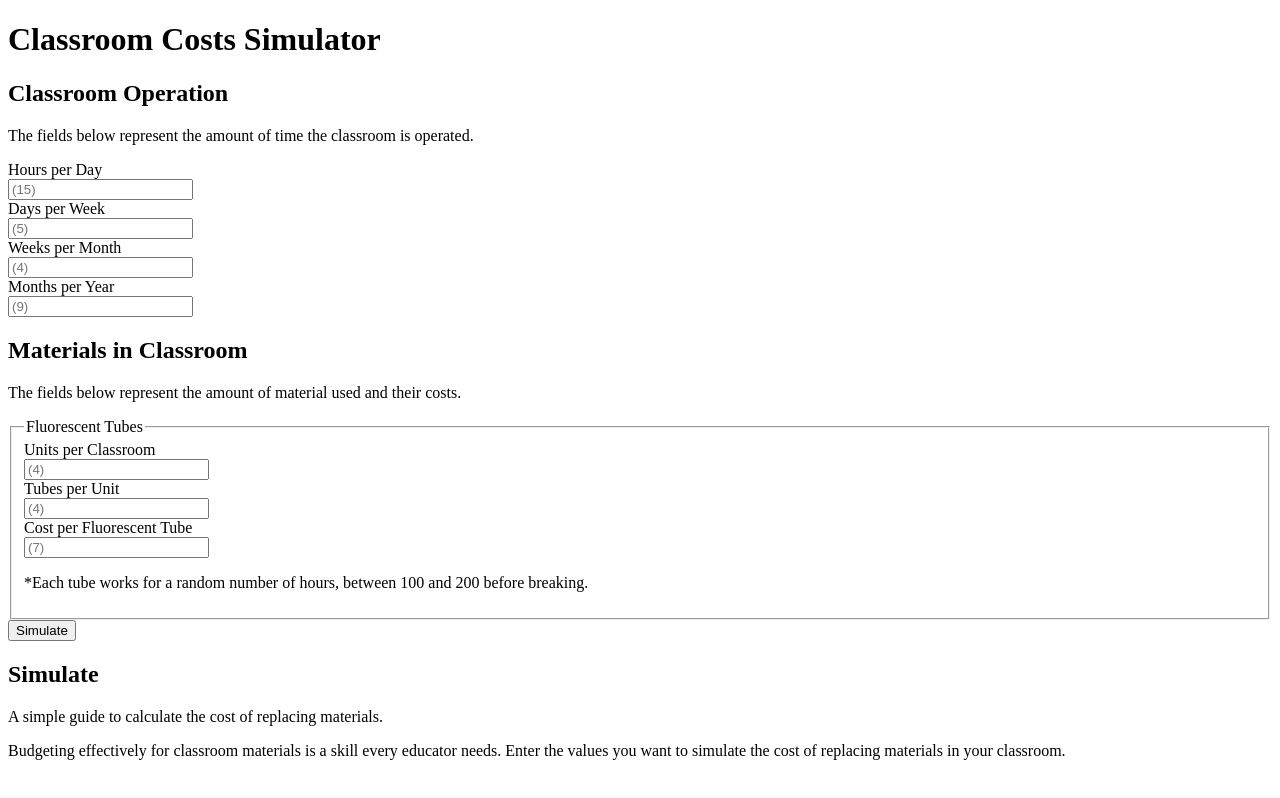
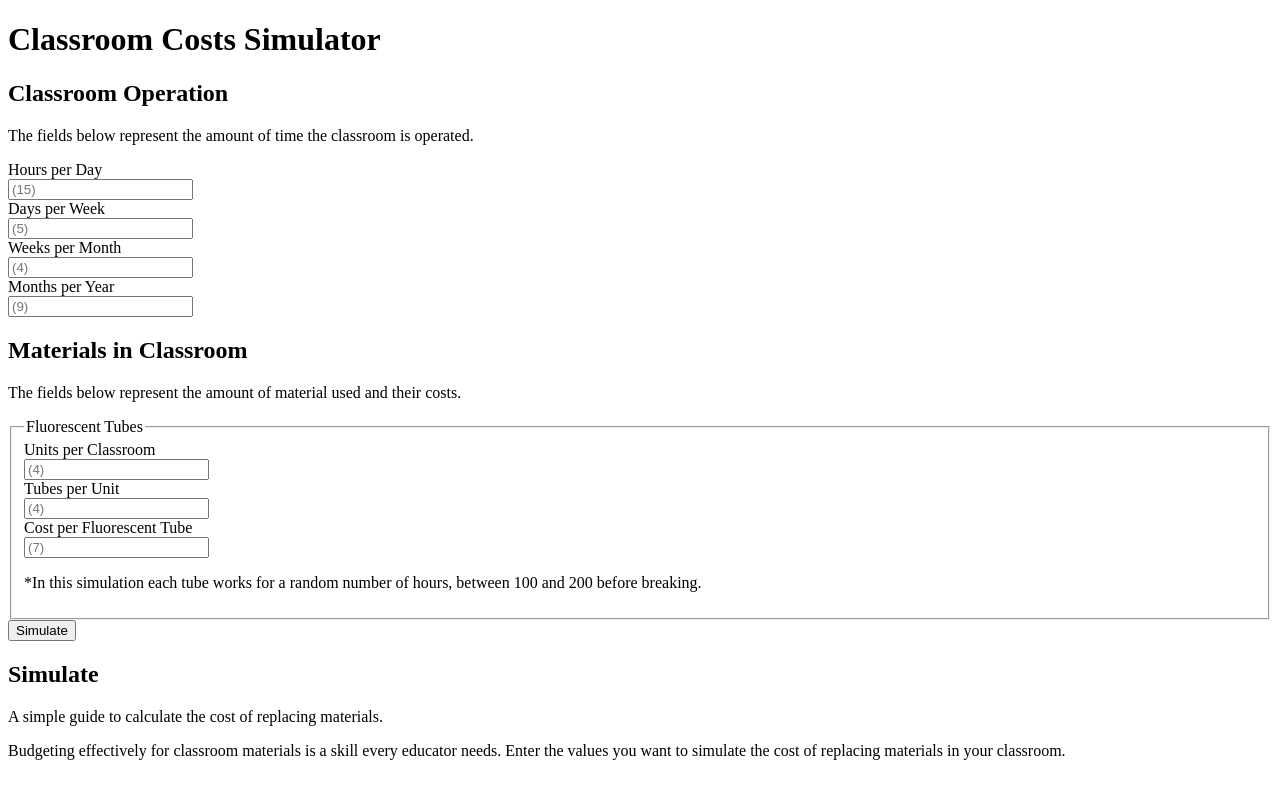
Before and after one commit to renemonroy/inside-skills-test, a React (Vite) app in the folder frontend/: page / in a window 1280 px wide. Built offline with nearby package versions, Linux system fonts and the light colour scheme; no server answers; the HTML template or start-up script is replaced by a standard one.

Commit message:
Add a tip

```diff
--- a/frontend/src/components/SimulationForm.tsx
+++ b/frontend/src/components/SimulationForm.tsx
@@ -69,7 +69,7 @@ const SimulationForm: React.FC<SimulationFormProps> = ({ onSubmit }) => {
             <legend className="text-sm font-semibold leading-6 text-gray-900">
               Fluorescent Tubes
             </legend>
-            <div className="grid grid-cols-1 gap-x-6 gap-y-8 sm:grid-cols-6 mt-5 mb-10">
+            <div className="grid grid-cols-1 gap-x-6 gap-y-8 sm:grid-cols-6 mt-5">
               <InputNumber
                 label="Units per Classroom"
                 placeholder="(4)"
@@ -92,9 +92,9 @@ const SimulationForm: React.FC<SimulationFormProps> = ({ onSubmit }) => {
                 errors={errors}
               />
             </div>
-            <p className="mt-1 text-sm leading-6 text-gray-600">
-              *Each tube works for a random number of hours, between 100 and 200
-              before breaking.
+            <p className="mt-2 text-sm leading-6 text-gray-600">
+              *In this simulation each tube works for a random number of hours,
+              between 100 and 200 before breaking.
             </p>
           </fieldset>
         </div>
```
